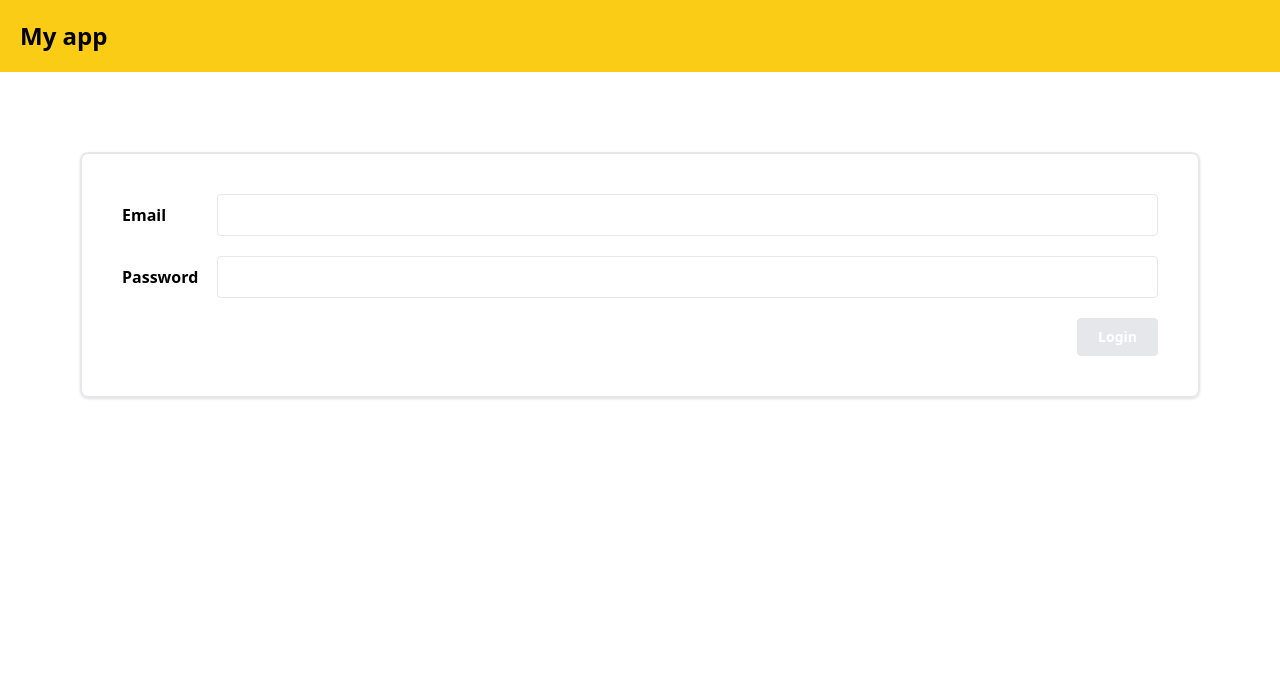
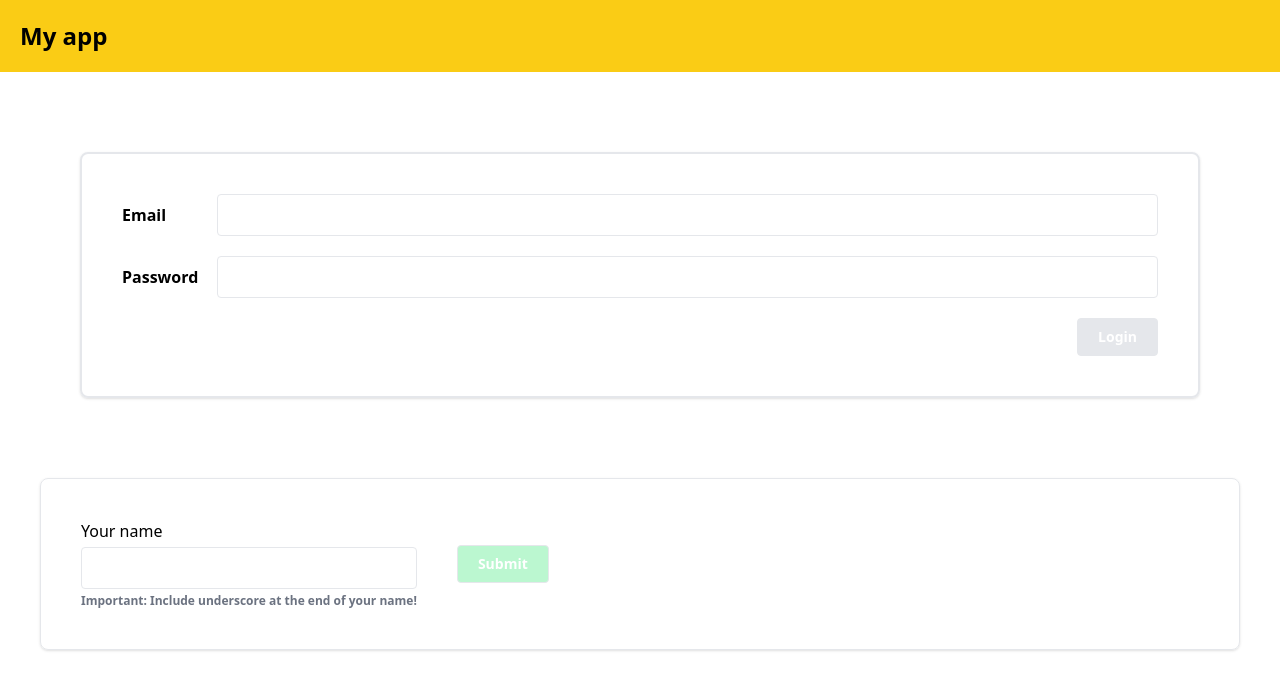
Before and after one commit to Jorge-Ortiz-Mata/03-react-useEffect-useReducer-useContext, a React (Create React App) app: page / in a window 1280 px wide. Shown: the top 690 px of the page. Built offline with nearby package versions, Linux system fonts and the light colour scheme.

Commit message:
Building a new component.

```diff
--- a/src/App.js
+++ b/src/App.js
@@ -2,6 +2,7 @@ import { useState, useEffect } from 'react';
 import './App.css';
 import AuthenticationCard from './components/Authentication/AuthenticationCard';
 import Header from './components/Header/Header';
+import CardRecuder from './components/ReducerComponents/CardReducer';
 import WelcomeCard from './components/Welcome/WelcomeCard';
 
 function App() {
@@ -30,6 +31,7 @@ function App() {
         ? <WelcomeCard />
         : <AuthenticationCard onSubmit={handleLogin} />
       }
+      <CardRecuder />
     </>
   );
 }
--- /dev/null
+++ b/src/components/ReducerComponents/CardReducer.jsx
@@ -0,0 +1,62 @@
+import { useState } from "react";
+
+const CardRecuder = () => {
+  const [name, setName] = useState('');
+  const [validName, setValidName] = useState(true);
+  const [formDisable, setFormDisable] = useState(true);
+
+  const handleSubmit = (e) => {
+    e.preventDefault();
+
+    if (name.includes('_')){
+      setValidName(true);
+    } else {
+      setValidName(false);
+    }
+  }
+
+  const handleChange = (e) => {
+    const value = e.target.value;
+
+    if(value.length > 6) {
+      setFormDisable(false);
+    } else {
+      setFormDisable(true);
+    }
+
+    setName(value);
+  }
+
+  return(
+    <div className="flex p-10 m-10 rounded-lg border shadow">
+      <form className="flex items-center justify-center gap-10" onSubmit={handleSubmit}>
+        <div className="flex flex-col gap-1">
+          <label htmlFor="name">Your name</label>
+          <input
+            type="text"
+            name="name"
+            className= {
+              validName
+              ? "border p-2 rounded w-full"
+              : "border p-2 rounded w-full border-red-500"
+            }
+            onChange={handleChange}
+          />
+          <span className="text-xs font-semibold text-gray-500">Important: Include underscore at the end of your name!</span>
+        </div>
+        <input
+          type="submit"
+          value="Submit"
+          className= {
+            formDisable
+            ? "border p-2 rounded bg-green-200 text-white text-sm font-bold px-5"
+            : "border p-2 rounded bg-green-700 text-white text-sm font-bold px-5"
+          }
+          disabled={formDisable}
+          />
+      </form>
+    </div>
+  );
+}
+
+export default CardRecuder;
```
